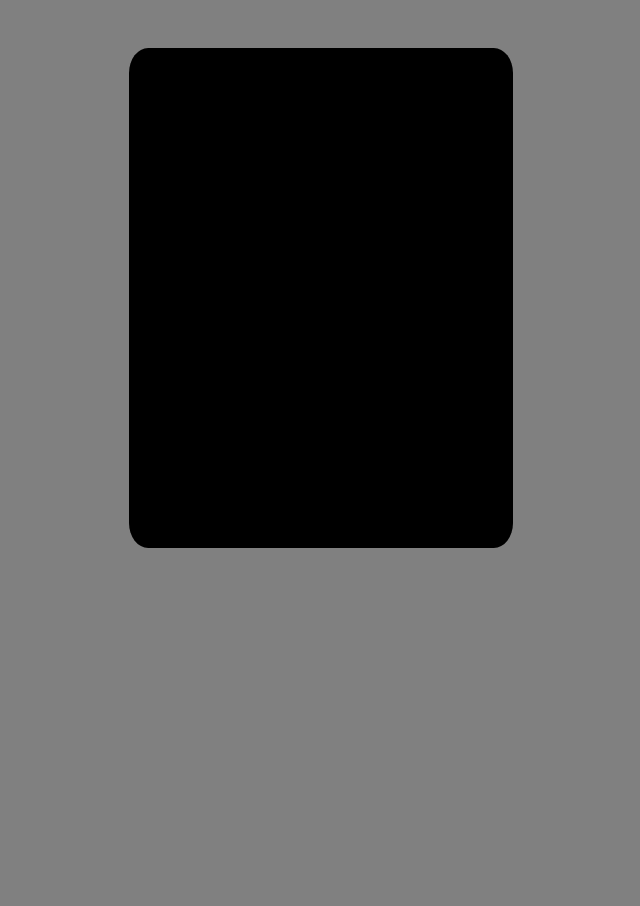
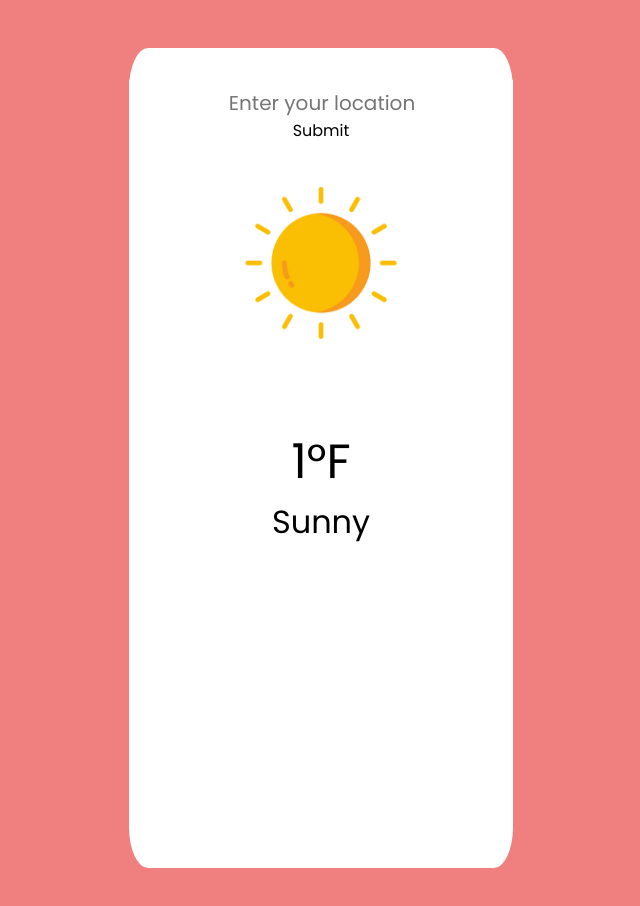
Before and after one commit to RonzyOnOF/Weather, a plain HTML site: page public/index.html in a window 1280 px wide. Shown: the whole page, without its empty margins (319-959 px from the left). Before the commit the page ends 800 px from the top, so only its background shows below. Drawn offline with Linux system fonts and the light colour scheme.

Commit message:
finish styling and work on javascript

```diff
--- a/public/index.html
+++ b/public/index.html
@@ -13,9 +13,20 @@
 </head>
 <body>
     <div class="app-container">
-
+        <div class="search">
+            <input id="input" type="text" placeholder="Enter your location">
+            <button class="submit">Submit</button>
+        </div>
+        <img src="resources/images/clear.png">
+        <div class="stat-container">
+            <p class="weather-description" id="temperature">1°F</p>
+            <p class="weather-description" id="weather-condition">Sunny</p>
+        </div>
+        <div class="in-depth-stats">
+            <!-- <img src="">
+            <img src=""> -->
+        </div>
     </div>
-
     <script src="script.js"></script>
 </body>
 </html>
--- a/public/resources/css/style.css
+++ b/public/resources/css/style.css
@@ -1,13 +1,50 @@
  body {
-    background-color: gray;
-    overflow: hidden;
-    font-family: 'Poppins';
+   background-color: lightcoral;
+   overflow: hidden;
+   font-family: 'Poppins';
  }
 
  .app-container {
-    margin: 3rem auto;
-    height: 500px;
-    width: 30%;
-    background-color: black;
-    border-radius: 5%;
+   text-align: center;
+   margin: 3rem auto;
+   height: 820px;
+   width: 30%;
+   background-color: white;
+   border-radius: 5%;
+   display: flow-root;
+
  }
+
+ .search {
+   margin-top: 2rem;
+   padding-top: 2%;
+   padding-bottom: 2%;
+   background-color: white;
+ }
+
+ .search input {
+   font-size: 20px;
+ }
+
+
+ .submit {
+   cursor: pointer;
+ }
+
+ .app-container img {
+   width: 45%;
+   margin: 1rem auto;
+   /* display: none; */
+ }
+
+ .stat-container {
+   margin-top: 4rem;
+ }
+
+ #temperature {
+   font-size: 3rem;
+ }
+
+ .weather-description {
+   font-size: 2rem;
+ }
--- a/public/script.js
+++ b/public/script.js
@@ -0,0 +1,32 @@
+const apiKey = '902022d14a2ccd623e1966f211a3c908';
+const url = 'http://api.openweathermap.org/data/2.5/forecast?id=524901&appid=';
+const param = `${url}${apiKey}`;
+const submit = document.querySelector(".submit");
+let input = document.querySelector("input");
+const image = document.querySelector("img");
+const temp = document.getElementById("temperature");
+const condition = document.getElementById("weather-condition");
+
+
+
+
+const getWeather = async () => {
+    const location = input.value;
+    console.log(location);
+
+    // try {
+    //     const response = await fetch(param);
+    //     if (response.ok) {
+    //         const jsonResponse = await response.json();
+    //         const location =
+    //         console.log('Succesfuly retrieved weather data');
+    //         console.log(jsonResponse.city);
+    //     }
+    // } catch (error) {
+    //     console.log(error);
+    // }
+}
+
+submit.addEventListener('click', () => {
+    getWeather();
+})
```
